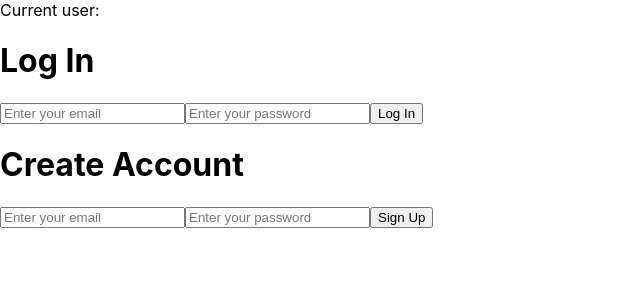
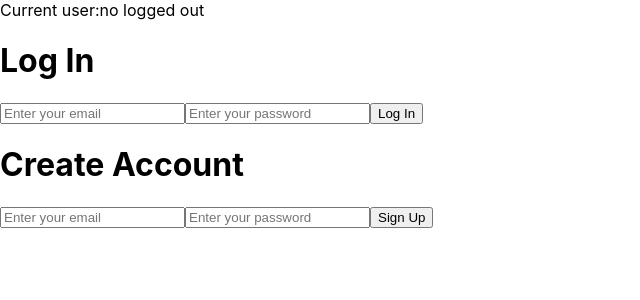
Before and after one commit to s-avery/firebase-auth, a React (Create React App) app: page / in a window 1280 px wide. Shown: the top 300 px of the page, without its empty margins (0-640 px from the left). Built offline with nearby package versions, Linux system fonts and the light colour scheme; no server answers.

Commit message:
put it back?

```diff
--- a/src/App.js
+++ b/src/App.js
@@ -10,7 +10,7 @@ const App = () => {
 	return (
 		<div className="App">
 			Current user:
-			{user}
+			{user ? "yes logged in" : "no logged out"}
 			<LoginCard />
 			<SignupCard />
 		</div>
--- a/src/index.js
+++ b/src/index.js
@@ -8,7 +8,9 @@ import AuthProvider from "./providers/AuthProvider";
 const root = ReactDOM.createRoot(document.getElementById("root"));
 root.render(
 	<React.StrictMode>
-		<App />
+		<AuthProvider>
+			<App />
+		</AuthProvider>
 	</React.StrictMode>
 );
 
```
